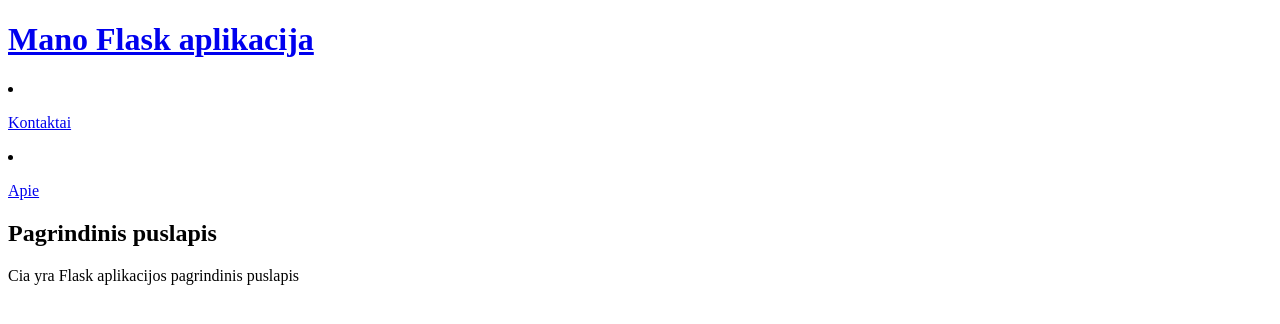
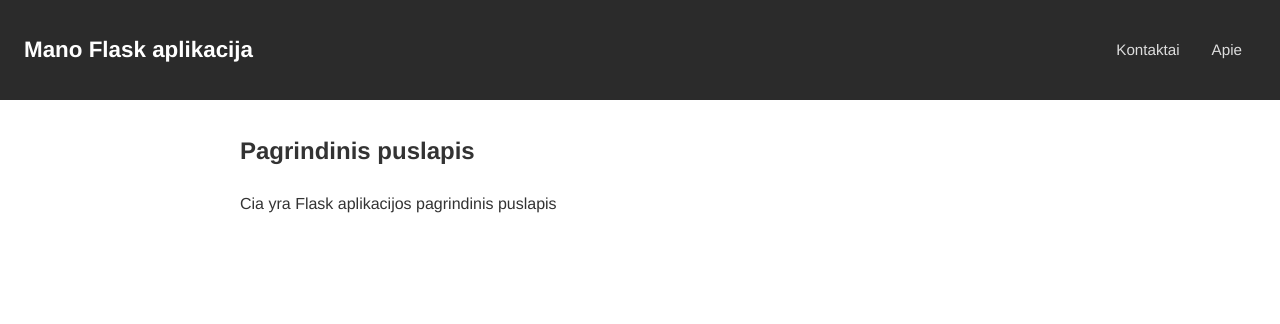
Before and after one commit to MrDical/flask_projektas, a Flask app: page / in a window 1280 px wide. Shown: the top 324 px of the page. Run offline with Flask 3, Linux system fonts and the light colour scheme.

Commit message:
Pridetas CSS stilius

```diff
--- /dev/null
+++ b/static/css/style.css
@@ -0,0 +1,191 @@
+/* =========================== 2026-02-13 IIST24
+   Bendras puslapio stilius
+   =========================== */
+body {
+  font-family: "Helvetica Neue", Helvetica, Arial, sans-serif;
+  margin: 0;
+  padding: 0;
+  color: #333;
+  line-height: 1.6;
+}
+
+/* ===========================
+   Viršutinė antraštė (header)
+   =========================== */
+header {
+  background: #2b2b2b;
+  color: #fff;
+  padding: 16px 24px;
+  display: flex;
+  align-items: center;
+  justify-content: space-between;
+}
+
+header h1 {
+  margin: 0;
+  font-size: 1.4rem;
+  line-height: 0;
+}
+
+header h1 a {
+  color: #fff;
+  text-decoration: none;
+}
+
+header h1 a:hover {
+  text-decoration: underline;
+}
+
+/* ===========================
+   Navigacija (nav)
+   =========================== */
+nav ul {
+  list-style: none;
+  margin: 0;
+  padding: 0;
+  display: flex;
+  gap: 4px;
+}
+
+nav ul li a {
+  display: inline-block;
+  text-decoration: none;
+  padding: 6px 14px;
+  border-radius: 4px;
+  color: #ddd;
+  font-size: 0.95rem;
+  transition: background 0.2s, color 0.2s;
+}
+
+nav ul li a:hover {
+  background: #444;
+  color: #fff;
+}
+
+/* ===========================
+   Pagrindinis turinio blokas
+   =========================== */
+.container {
+  max-width: 800px;
+  margin: 32px auto;
+  padding: 0 24px;
+}
+
+.container a {
+  color: #2a7ae2;
+}
+
+.container a:hover {
+  text-decoration: underline;
+}
+
+/* ===========================
+   Apatinė dalis (footer)
+   =========================== */
+footer {
+  background: #f5f5f5;
+  border-top: 1px solid #ddd;
+  text-align: center;
+  padding: 16px 24px;
+  font-size: 0.85rem;
+  color: #777;
+  margin-top: 48px;
+}
+
+/* ===========================
+   Forma
+   =========================== */
+form {
+  max-width: 520px;
+}
+
+label {
+  display: block;
+  margin-top: 14px;
+  font-weight: bold;
+  font-size: 0.95rem;
+}
+
+input,
+textarea {
+  width: 100%;
+  padding: 8px 10px;
+  margin-top: 4px;
+  border: 1px solid #ccc;
+  border-radius: 4px;
+  font-size: 0.95rem;
+  box-sizing: border-box;
+}
+
+input:focus,
+textarea:focus {
+  outline: none;
+  border-color: #2a7ae2;
+  box-shadow: 0 0 3px rgba(42, 122, 226, 0.3);
+}
+
+button {
+  margin-top: 18px;
+  padding: 10px 20px;
+  border: none;
+  border-radius: 4px;
+  background: #2b2b2b;
+  color: #fff;
+  font-size: 0.95rem;
+  cursor: pointer;
+  transition: background 0.2s;
+}
+
+button:hover {
+  background: #444;
+}
+
+/* ===========================
+   Patvirtinimo blokas
+   =========================== */
+.success {
+  border: 1px solid #2e7d32;
+  background: #e8f5e9;
+  padding: 12px 16px;
+  border-radius: 4px;
+  margin-bottom: 20px;
+}
+
+.success h3 {
+  margin-top: 0;
+}
+
+/* ===========================
+   Klaidos pranešimas
+   =========================== */
+.error {
+  border: 1px solid #c62828;
+  background: #ffebee;
+  padding: 12px 16px;
+  border-radius: 4px;
+  margin-bottom: 20px;
+  color: #c62828;
+}
+
+/* ===========================
+   Komentarų sąrašas
+   =========================== */
+.komentaras {
+  border-bottom: 1px solid #eee;
+  padding: 14px 0;
+}
+
+.komentaras:last-child {
+  border-bottom: none;
+}
+
+.komentaro-meta {
+  margin: 0 0 4px 0;
+  font-size: 0.85rem;
+  color: #777;
+}
+
+.komentaro-meta strong {
+  color: #333;
+  font-size: 0.95rem;
+}
--- a/templates/layout.html
+++ b/templates/layout.html
@@ -4,6 +4,8 @@
         <meta charset="utf-8">
         <meta name="viewport" content="width=device-width", initial-scale="1">
         <title>{% block title %}Flask aplikacijos title, galbut pamirsai sukurti man title?{% endblock %}</title>
+        <!-- CSS stylius is static kataloga -->
+        <link rel="stylesheet" href="{{ url_for('static', filename='css/style.css') }}">
     </head>
     <body>
         <header>
@@ -11,12 +13,14 @@
                 <a href="{{ url_for('index') }}">Mano Flask aplikacija</a>
             </h1>
             <nav>
+                <ul>
                     <li>
                         <p><a href="{{ url_for('kontaktai') }}">Kontaktai</a></p>
                     </li>
                     <li>
                         <p><a href="{{ url_for('apie') }}">Apie</a></p>
                     </li>
+                </ul>
             </nav>
         </header>
         <div class="container">
```
Lines whose indentation alone changed are shown as unchanged.
